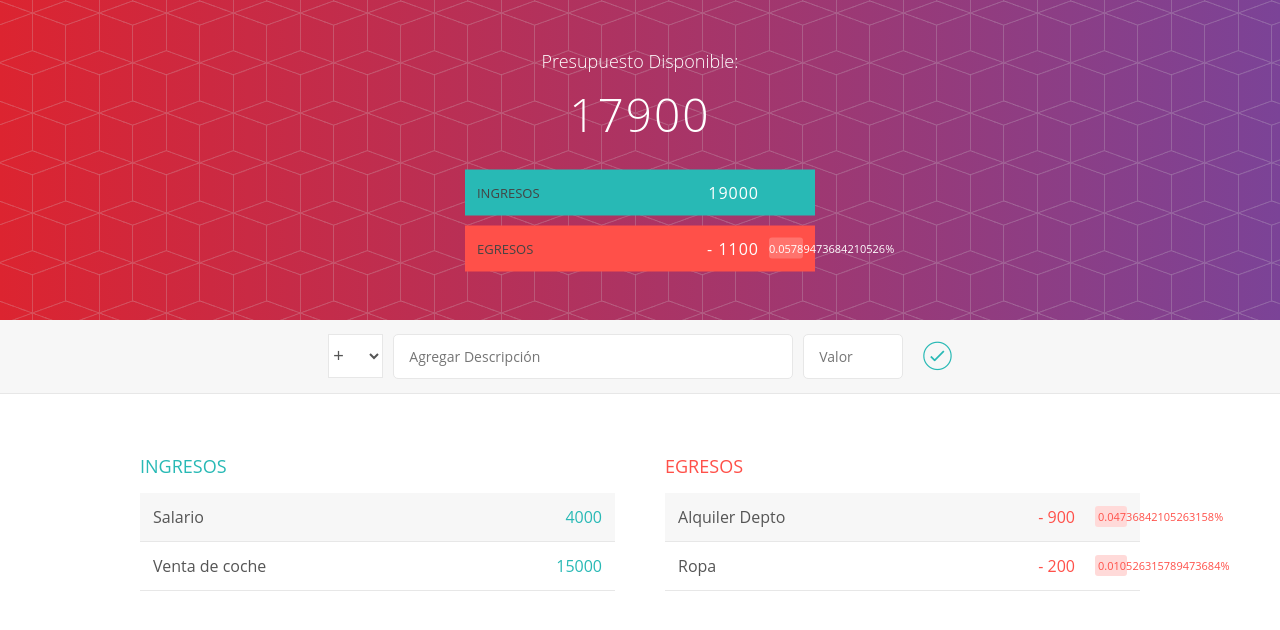
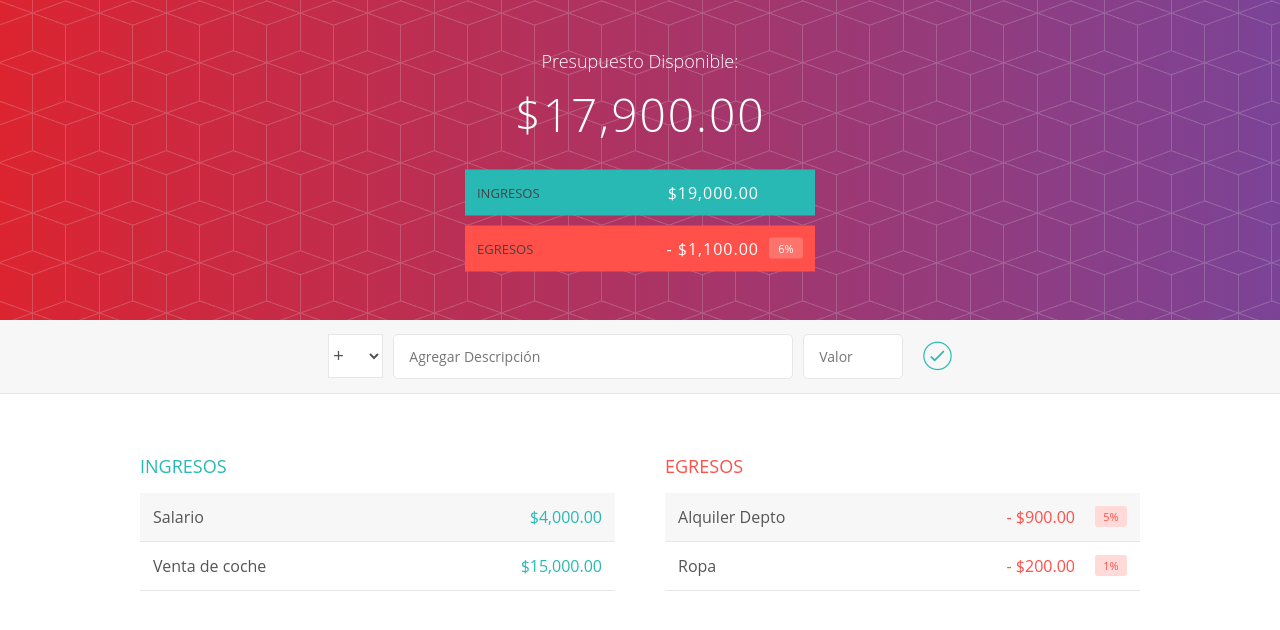
Before and after one commit to LucianoCerullo77/budgetApp, an Angular app: page / in a window 1280 px wide. Shown: the top 630 px of the page. Built offline with nearby package versions, Linux system fonts and the light colour scheme.

Commit message:
pipes added to project, pipes implemented were currency and percent

```diff
--- a/src/app/cabecero/cabecero.component.html
+++ b/src/app/cabecero/cabecero.component.html
@@ -2,12 +2,14 @@
   <div class="presupuesto">
     <div class="presupuesto_titulo">Presupuesto Disponible:</div>
 
-    <div class="presupuesto_valor">{{ presupuestoTotal }}</div>
+    <div class="presupuesto_valor">
+      {{ presupuestoTotal | currency : "ARG" : "$" : "1.2-2" }}
+    </div>
 
     <div class="presupuesto_ingreso limpiarEstilos">
       <div class="presupuesto_ingreso--texto">Ingresos</div>
       <div class="right">
-        <div class="presupuesto_ingreso--valor">{{ ingresoTotal }}</div>
+        <div class="presupuesto_ingreso--valor">{{ ingresoTotal | currency : "ARG" : "$" : "1.2-2" }}</div>
         <div class="presupuesto_ingreso--porcentaje">&nbsp;</div>
       </div>
     </div>
@@ -15,8 +17,8 @@
     <div class="presupuesto_egreso limpiarEstilos">
       <div class="presupuesto_egreso--text">Egresos</div>
       <div class="right limpiarEstilos">
-        <div class="presupuesto_egreso--valor">- {{ egresoTotal }}</div>
-        <div class="presupuesto_egreso--porcentaje">{{ porcentajeTotal }}%</div>
+        <div class="presupuesto_egreso--valor">- {{ egresoTotal | currency : "ARG" : "$" : "1.2-2" }}</div>
+        <div class="presupuesto_egreso--porcentaje">{{ porcentajeTotal | percent  }}</div>
       </div>
     </div>
   </div>
--- a/src/app/egreso/egreso.component.html
+++ b/src/app/egreso/egreso.component.html
@@ -4,8 +4,8 @@
   <div *ngFor="let egreso of egresos" class="elemento limpiarEstilos">
     <div class="elemento_descripcion">{{ egreso.descripcion }}</div>
     <div class="right limpiarEstilos">
-      <div class="elemento_valor">- {{ egreso.valor }}</div>
-      <div class="elemento_porcentaje">{{ calcularPorcentaje(egreso) }}%</div>
+      <div class="elemento_valor">- {{ egreso.valor | currency : "ARG" : "$" : "1.2-2" }}</div>
+      <div class="elemento_porcentaje">{{ calcularPorcentaje(egreso) | percent }}</div>
       <div class="elemento_eliminar">
         <button class="elemento_eliminar--btn">
           <i class="ion-ios-close-outline" (click)="eliminarEgreso(egreso)"></i>
--- a/src/app/ingreso/ingreso.component.html
+++ b/src/app/ingreso/ingreso.component.html
@@ -4,7 +4,7 @@
   <div *ngFor="let ingreso of ingresos" class="elemento limpiarEstilos">
     <div class="elemento_descripcion">{{ ingreso.descripcion }}</div>
     <div class="right limpiarEstilos">
-      <div class="elemento_valor">{{ ingreso.valor }}</div>
+      <div class="elemento_valor">{{ ingreso.valor | currency : "ARG" : "$" : "1.2-2" }}</div>
       <div class="elemento_eliminar">
         <button class="elemento_eliminar--btn">
           <i
```
